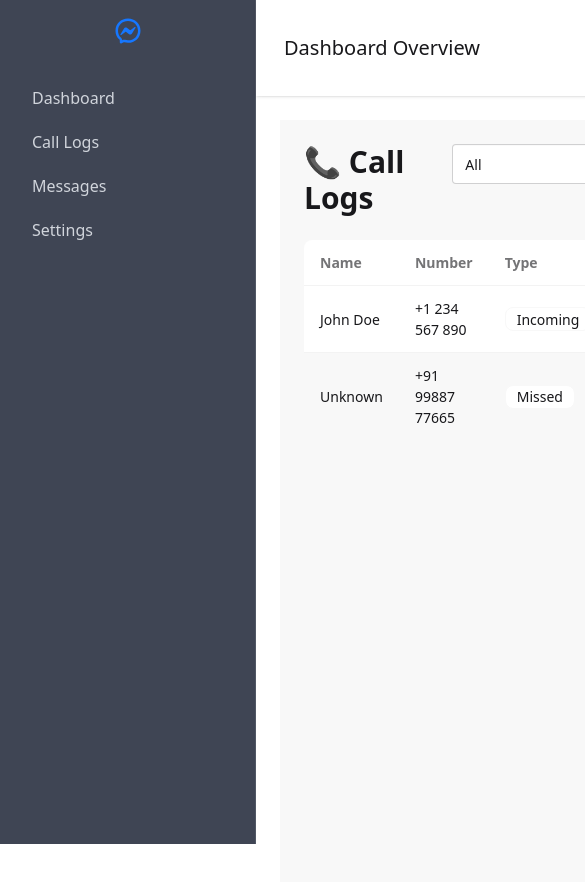
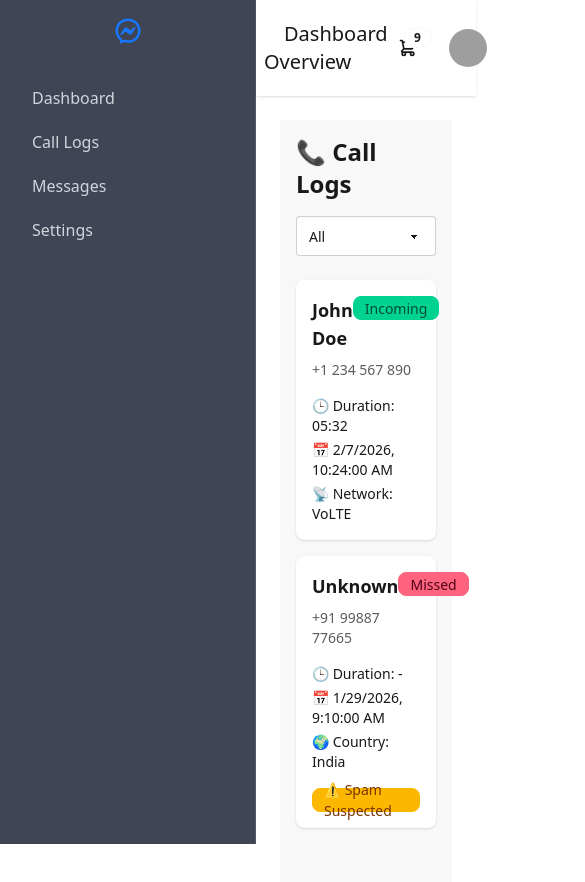
Before and after one commit to ratanchowdhury360/phonebook-dashboard-client, a React (Vite) app: page /callLogs in a window 390 px wide. Shown: the top 882 px of the page, 585 px wide, since content can reach past the window. Built offline with nearby package versions, Linux system fonts and the light colour scheme; grey boxes are pictures that could not be loaded.

Commit message:
call logs component updated

```diff
--- a/src/Pages/CallLogs/CallLogs.jsx
+++ b/src/Pages/CallLogs/CallLogs.jsx
@@ -5,19 +5,31 @@ const CallLogs = () => {
   const { data, loading } = useFetch("/mock.json");
   const [filter, setFilter] = useState("All");
 
-  if (loading) return <p className="p-6">Loading...</p>;
+  if (loading) {
+    return <p className="p-6 text-center">Loading...</p>;
+  }
 
   const calls =
     filter === "All"
-      ? data.calls
-      : data.calls.filter((c) => c.type === filter);
+      ? data?.calls
+      : data?.calls.filter((c) => c.type === filter);
+
+  const badgeColor = (type) => {
+    if (type === "Missed") return "badge-error";
+    if (type === "Incoming") return "badge-success";
+    if (type === "Outgoing") return "badge-info";
+    return "badge-ghost";
+  };
 
   return (
-    <div className="min-h-screen bg-base-200 p-6">
-      <div className="flex justify-between mb-6">
-        <h1 className="text-3xl font-bold">📞 Call Logs</h1>
+    <div className="min-h-screen bg-base-200 p-4 sm:p-6">
+      {/* Header */}
+      <div className="flex flex-col sm:flex-row gap-4 sm:justify-between sm:items-center mb-6">
+        <h1 className="text-2xl sm:text-3xl font-bold">📞 Call Logs</h1>
+
         <select
-          className="select select-bordered"
+          className="select select-bordered w-full sm:w-48"
+          value={filter}
           onChange={(e) => setFilter(e.target.value)}
         >
           <option>All</option>
@@ -27,30 +39,93 @@ const CallLogs = () => {
         </select>
       </div>
 
-      <table className="table table-zebra bg-base-100">
+      {/* ===== MOBILE VIEW (Cards) ===== */}
+      <div className="grid grid-cols-1 gap-4 md:hidden">
+        {calls.map((c) => (
+          <div key={c.id} className="card bg-base-100 shadow">
+            <div className="card-body p-4">
+              <div className="flex justify-between items-start">
+                <h2 className="font-semibold text-lg">
+                  {c.name}
+                </h2>
+                <span className={`badge ${badgeColor(c.type)}`}>
+                  {c.type}
+                </span>
+              </div>
+
+              <p className="text-sm opacity-70">{c.number}</p>
+
+              <div className="mt-2 text-sm space-y-1">
+                <p>🕒 Duration: {c.duration}</p>
+                <p>📅 {new Date(c.date).toLocaleString()}</p>
+                {c.network && <p>📡 Network: {c.network}</p>}
+                {c.country && <p>🌍 Country: {c.country}</p>}
+              </div>
+
+              {c.spamSuspected && (
+                <span className="badge badge-warning mt-2 w-fit">
+                  ⚠️ Spam Suspected
+                </span>
+              )}
+            </div>
+          </div>
+        ))}
+
+        {calls.length === 0 && (
+          <p className="text-center opacity-60">No call logs found</p>
+        )}
+      </div>
+
+      {/* ===== TABLET & DESKTOP VIEW (Table) ===== */}
+      <div className="hidden md:block card bg-base-100 shadow">
+        <div className="card-body overflow-x-auto">
+          <table className="table table-zebra w-full">
             <thead>
               <tr>
                 <th>Name</th>
                 <th>Number</th>
                 <th>Type</th>
+                <th>Duration</th>
                 <th>Date</th>
+                <th>Extras</th>
               </tr>
             </thead>
             <tbody>
               {calls.map((c) => (
                 <tr key={c.id}>
-              <td>{c.name}</td>
+                  <td className="font-medium">{c.name}</td>
                   <td>{c.number}</td>
                   <td>
-                <span className={`badge badge-${c.type === "Missed" ? "error" : "success"}`}>
+                    <span className={`badge ${badgeColor(c.type)}`}>
                       {c.type}
                     </span>
                   </td>
-              <td>{c.date}</td>
+                  <td>{c.duration}</td>
+                  <td>{new Date(c.date).toLocaleString()}</td>
+                  <td className="space-x-2">
+                    {c.network && (
+                      <span className="badge badge-outline">
+                        📡 {c.network}
+                      </span>
+                    )}
+                    {c.spamSuspected && (
+                      <span className="badge badge-warning">
+                        Spam
+                      </span>
+                    )}
+                  </td>
                 </tr>
               ))}
             </tbody>
           </table>
+
+          {calls.length === 0 && (
+            <p className="text-center opacity-60 py-6">
+              No call logs found
+            </p>
+          )}
+        </div>
+      </div>
     </div>
   );
 };
```
Lines whose indentation alone changed are shown as unchanged.
